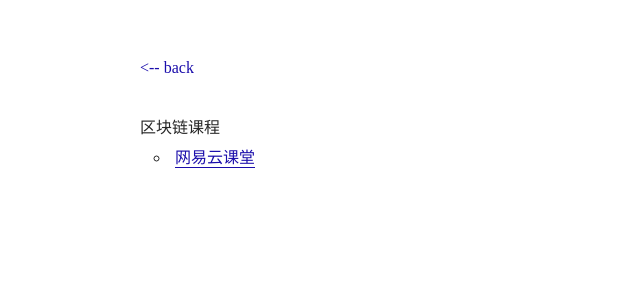
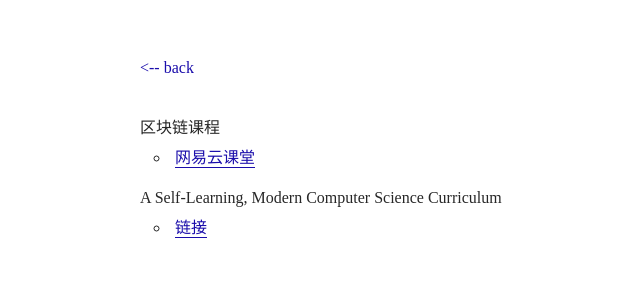
Before and after one commit to maicoder/blog, a Jekyll site: the page built from note/学习资料.md, in a window 1280 px wide. Shown: the top 300 px of the page, without its empty margins (200-840 px from the left). Built offline with Jekyll 4.4.1, drawn with Linux system fonts in a browser that asks for light colours; some web fonts are replaced.

Commit message:
Update 学习资料.md

```diff
--- a/note/学习资料.md
+++ b/note/学习资料.md
@@ -4,3 +4,7 @@ layout: note
 
 区块链课程
 - [网易云课堂](https://study.163.com/course/courseMain.htm?courseId=1006145002&share=2&shareId=400000000626083&utm_source=weibo&utm_medium=webShare&utm_campaign=share&utm_content=courseIntro&_trace_c_p_k2_=499f09c864aa4010948d75a82cdf727d)
+
+
+A Self-Learning, Modern Computer Science Curriculum
+- [链接](https://functionalcs.github.io/curriculum/)
```
